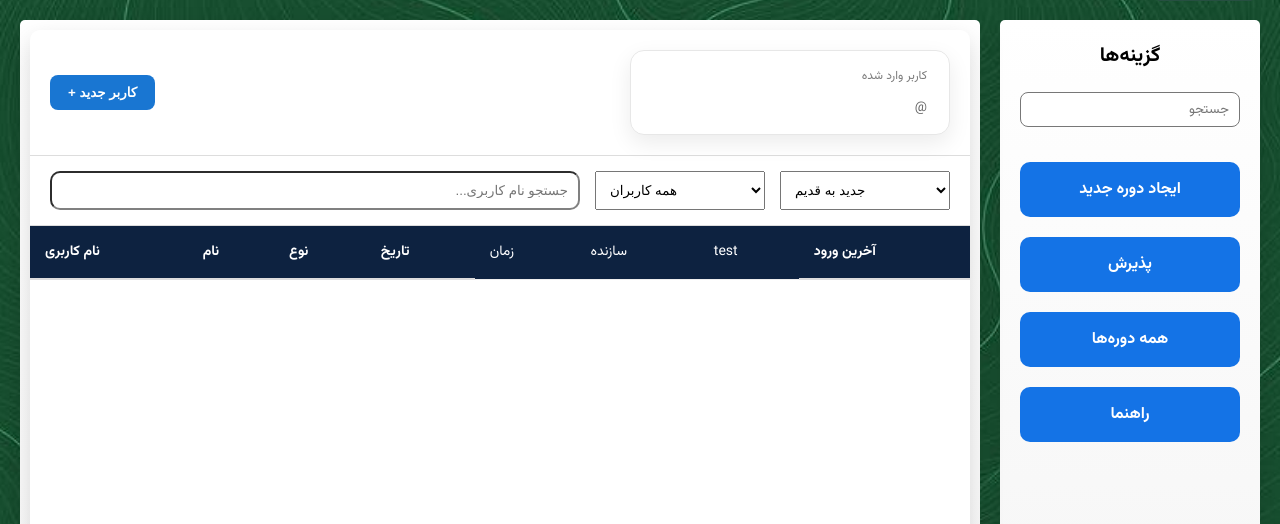
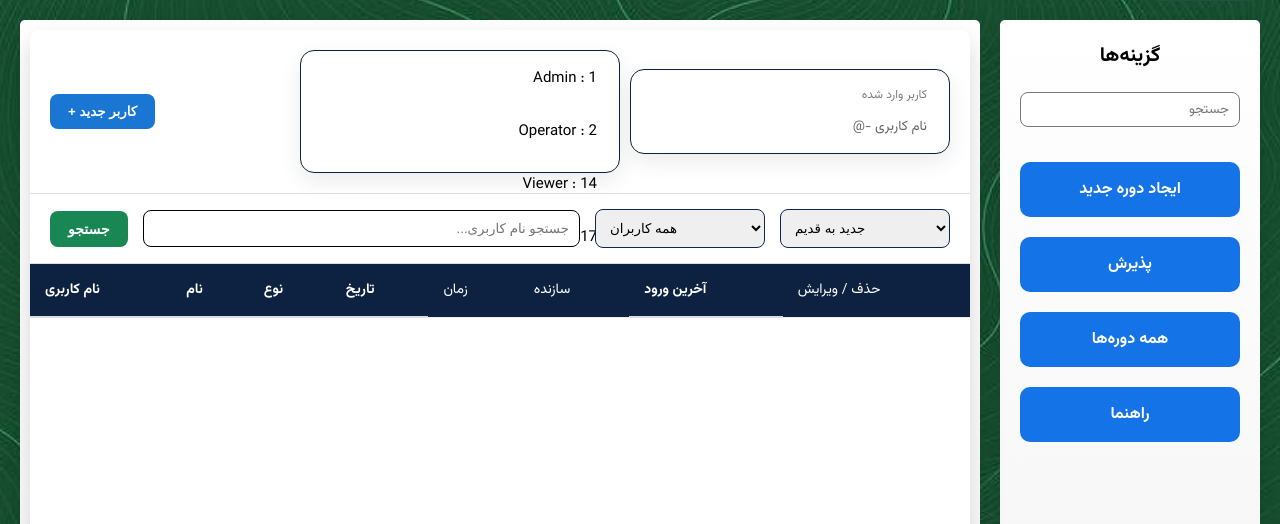
Before and after one commit to neurongithub/reception_system, a Flask app: template app/templates/user_management.html in a window 1280 px wide. Shown: the part 70-594 px from the top of the page. Run offline with Flask 3, Linux system fonts and the light colour scheme; the template is opened without the code that fills it, so the values that code supplies are empty.

Commit message:
v1.3 - new page => seed, search & filter in usermanagmet and etc...

```diff
--- a/app/static/css/user_management.css
+++ b/app/static/css/user_management.css
@@ -66,14 +66,35 @@ body {
     display:flex;
     justify-content:center;
     align-items:center;
+    gap: 10px;
 
+}
+.user-statistics-card{
+    display: flex;
+        flex-direction: column;
+        align-items:flex-end;
+        gap: 30px;
+
+        min-width: 320px;
+
+        padding: 16px 22px;
+
+        border-radius: 14px;
+
+        background: #ffffff;
+
+        border: 1px solid #0d2240;
+
+        box-shadow: 0 8px 22px rgba(0, 0, 0, .08);
+        height: 123px;
+        font-size: 15px;
 }
 
 .current-user-card{
 
     display:flex;
     align-items:center;
-    gap:18px;
+    gap:30px;
 
     min-width:320px;
 
@@ -83,7 +104,7 @@ body {
 
     background:#ffffff;
 
-    border:1px solid #e7e7e7;
+    border:1px solid #0d2240;
 
     box-shadow:0 8px 22px rgba(0,0,0,.08);
 
@@ -238,8 +257,9 @@ body {
     min-width: 250px;
     max-height: 40px;
     padding: 10px;
-    border-radius: 10px;
-    border-color: gray;
+    border-radius: 8px;
+    border-color: #777;
+    border: solid 1px ;
 
 }
 
@@ -248,6 +268,8 @@ body {
     width: 170px;
 
     padding: 10px;
+    border: 1px solid #0b284e;
+    border-radius: 8px ;
 
 }
 
@@ -260,6 +282,24 @@ body {
     overflow: auto;
 
 }
+
+#search-username-button{
+        display: flex;
+        padding: 10px 18px;
+        cursor: pointer;
+        border: none;
+        border-radius: 8px;
+        background: #198754;
+        color: white;
+        font-weight: 600;
+        font-size: 14px;
+        transition: transform 0.15s ease;
+
+}
+#search-username-button:active {
+    transform: scale(0.92);
+}
+
 
 /*----------------------------------*/
 
--- /dev/null
+++ b/app/static/js/user_management.js
@@ -0,0 +1,70 @@
+
+    const createUserModal = document.getElementById("create-user-modal");
+    const createUserForm = document.querySelector("#create-user-modal form");
+    const usernameInput = document.getElementById("username");
+
+    document
+        .getElementById("open-create-user-modal")
+        .addEventListener("click", () => {
+
+            createUserModal.style.display = "flex";
+            usernameInput.focus();
+
+
+        });
+
+
+    document
+        .getElementById("close-create-user-modal")
+        .addEventListener("click", () => {
+
+            createUserForm.reset();
+
+            createUserModal.style.display = "none";
+
+        });
+
+
+    window.addEventListener("click", (event) => {
+
+        if (event.target === createUserModal) {
+
+            createUserForm.reset();
+
+            createUserModal.style.display = "none";
+
+        }
+
+    });
+
+
+
+    //==================================================================
+
+  document.querySelectorAll(".delete-btn").forEach(button => {
+
+    button.addEventListener("click", function () {
+
+        const userId = this.dataset.userId;
+        const username = this.dataset.username;
+
+        const confirmed = confirm(
+            `آیا از حذف کاربر "${username}" مطمئن هستید؟`
+        );
+
+        if (!confirmed)
+            return;
+
+        // Create POST Form
+        const form = document.createElement("form");
+
+        form.method = "POST";
+        form.action = "/dashboard/delete_user/" + userId;
+
+        document.body.appendChild(form);
+
+        form.submit();
+
+    });
+
+});
--- a/app/templates/user_management.html
+++ b/app/templates/user_management.html
@@ -8,7 +8,8 @@
 {% block content%}
 
 
-<form action="#"><div class="main-div" dir="ltr">
+<form action="{{ url_for('user_management.user_manage') }}" method="GET">
+    <div class="main-div" dir="ltr">
 
     <div class="user-manage-container">
 
@@ -21,9 +22,17 @@
 
 
 
+
         <div class="header-title">
 
+    <div class="user-statistics-card">
 
+        <div>Admin       : 1</div>
+        <div>Operator    : 2 </div>
+         <div>Viewer      : 14</div>
+       <div> Total       : 17 </div>
+
+    </div>
     <div class="current-user-card" dir="rtl">
         {% if current_user.role == "admin" %}
         <div class="user-avatar">
@@ -33,7 +42,9 @@
         <div class="user-avatar">
             <img src="{{ url_for('static', filename='icons/op.svg') }}" alt="Delete" style="width: 40px; height: 40px;">
         </div>
+
         {% endif %}
+
         <div class="user-info">
 
             <span class="user-label">
@@ -47,7 +58,7 @@
             <div class="user-meta">
 
                 <span class="username" dir="ltr">
-                    @{{ current_user.username }}
+                    @{{ current_user.username }}- نام کاربری
                 </span>
 
                 <span class="role {{ current_user.role }}">
@@ -55,6 +66,7 @@
                 </span>
 
             </div>
+
 
         </div>
 
@@ -70,7 +82,11 @@
         <!-- Toolbar -->
         <div class="user-manage-searchBar">
 
-            <input type="text" class="search-input" name="search-user" placeholder="جستجو نام کاربری..." dir="rtl">
+
+                <button type="submit" id="search-username-button">جستجو</button>
+
+                <input type="text" class="search-input" name="search-username" placeholder="جستجو نام کاربری..." dir="rtl" autocomplete="off" maxlength="30">
+
 
                 <select class="filter-select" name="role" onchange="this.form.submit()">
 
@@ -125,8 +141,8 @@
                         <th>تاریخ</th>
                         <td>زمان</td>
                         <td>سازنده</td>
-                        <td>test</td>
                         <th>آخرین ورود</th>
+                        <td>حذف / ویرایش</td>
 
 
                     </tr>
@@ -222,7 +238,7 @@
     <div class="modal-content">
 
         <br>
-        <h3>ایجاد کاربر جدید</h3>
+        <h3 id="create-user-modal-tilte">ایجاد کاربر جدید</h3>
         <hr>
         <br>
 
@@ -234,6 +250,8 @@
                 placeholder="نام کاربری"
                 required
                 autofocus
+                maxlength="30"
+                id="username"
             >
             <input
                 type="text"
@@ -250,6 +268,7 @@
                 name="password"
                 placeholder="رمز عبور"
                 required
+                minlength="4"
             >
 
             <input
@@ -296,68 +315,6 @@
 
 </div>
 
-<script>
-
-    const createUserModal = document.getElementById("create-user-modal");
-
-    document
-        .getElementById("open-create-user-modal")
-        .addEventListener("click", () => {
-
-            createUserModal.style.display = "flex";
-
-        });
-
-    document
-        .getElementById("close-create-user-modal")
-        .addEventListener("click", () => {
-
-            createUserModal.style.display = "none";
-
-        });
-
-    window.addEventListener("click", (event) => {
-
-        if (event.target === createUserModal) {
-
-            createUserModal.style.display = "none";
-
-        }
-
-    });
-
-
-
-    //==================================================================
-
-  document.querySelectorAll(".delete-btn").forEach(button => {
-
-    button.addEventListener("click", function () {
-
-        const userId = this.dataset.userId;
-        const username = this.dataset.username;
-
-        const confirmed = confirm(
-            `آیا از حذف کاربر "${username}" مطمئن هستید؟`
-        );
-
-        if (!confirmed)
-            return;
-
-        // Create POST Form
-        const form = document.createElement("form");
-
-        form.method = "POST";
-        form.action = "/dashboard/delete_user/" + userId;
-
-        document.body.appendChild(form);
-
-        form.submit();
-
-    });
-
-});
-
-</script>
+<script src="{{ url_for('static', filename='js/user_management.js') }}"></script>
 
 {% endblock %}
```
Also changed, not shown: other parts of app/static/css/user_management.css (+28 -11 lines), app/features/user_management/routes.py (+10 -2 lines), app/features/user_management/services.py (+17 -1 lines), app/features/user_management/validator.py (+13 -1 lines).
